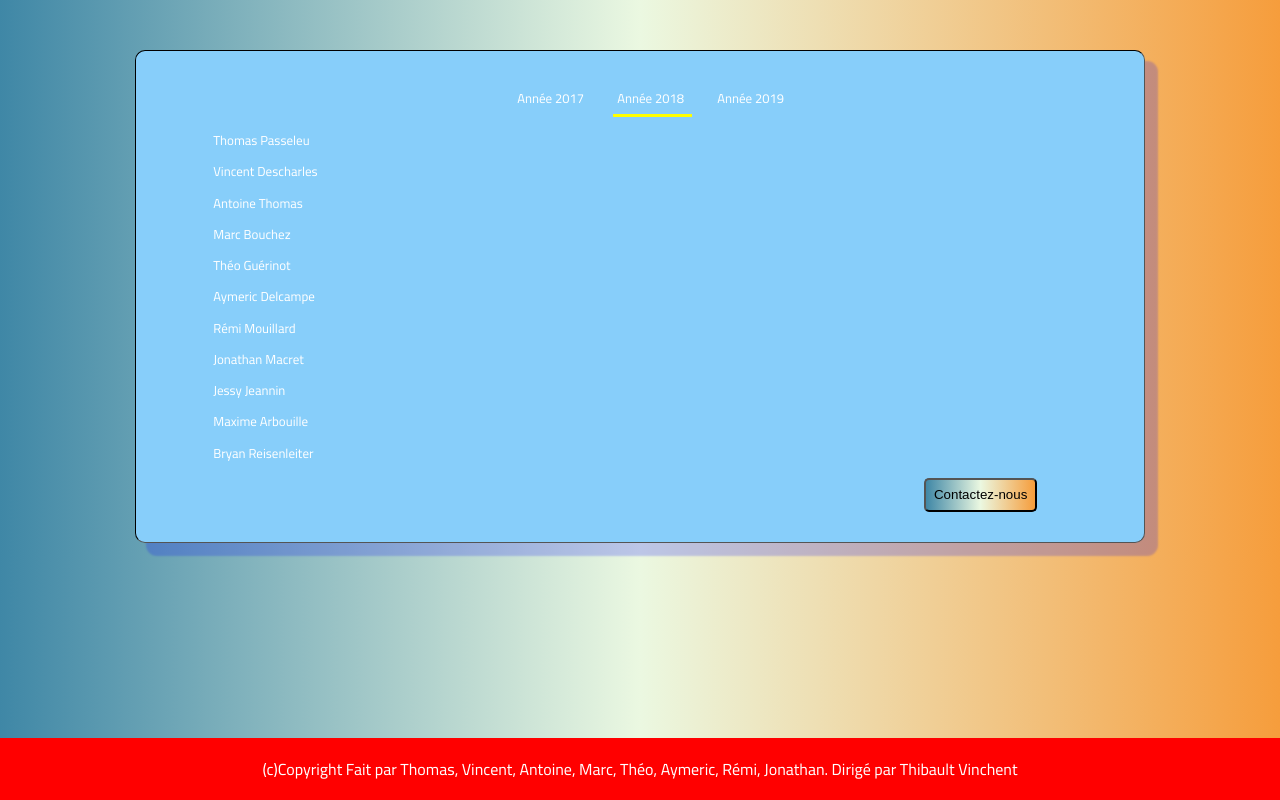
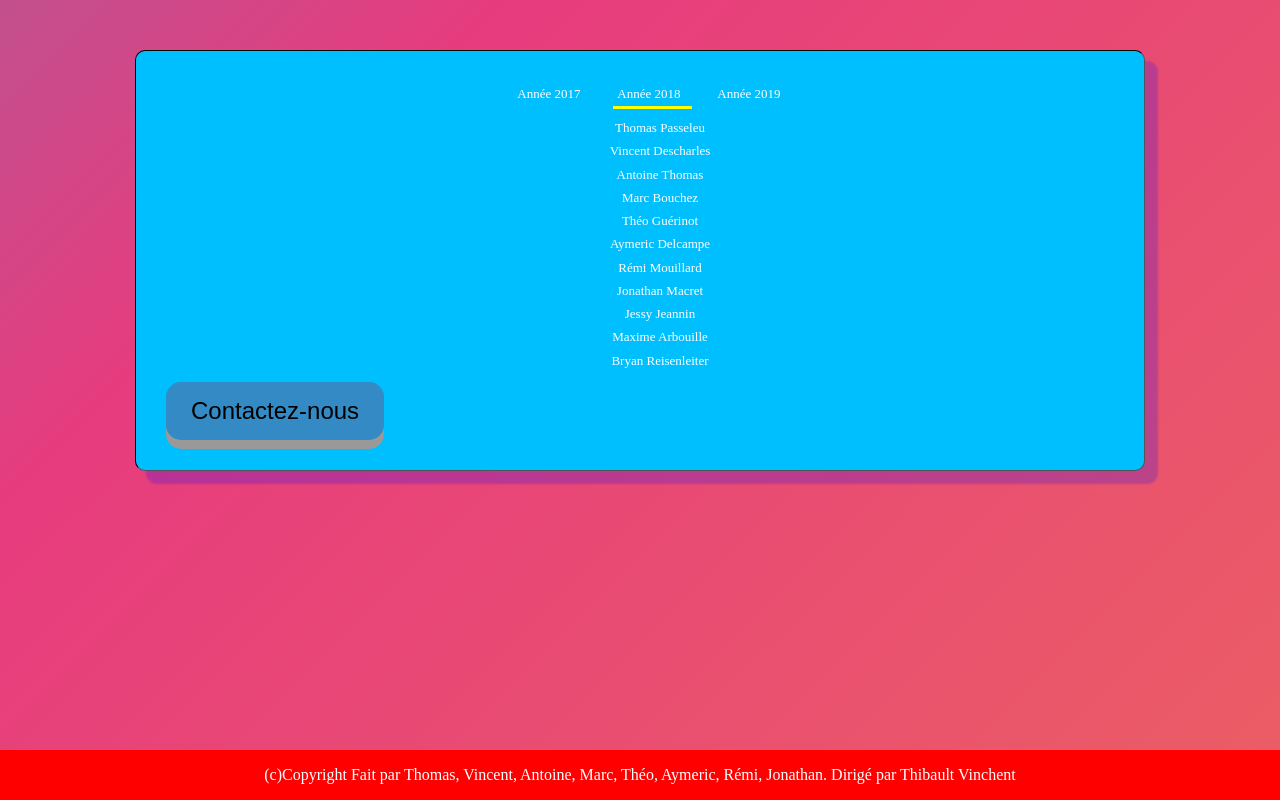
Before and after one commit to tvinchent/ejob, a PHP site: page / in a window 1280 px wide. Run offline with PHP 8.4, Linux system fonts and the light colour scheme.

Commit message:
Le hobbif 2

```diff
--- a/css/commun.css
+++ b/css/commun.css
@@ -1,9 +1,49 @@
 @import url('https://fonts.googleapis.com/css?family=Cairo');
 
 body {
-    font-family: 'Cairo', sans-serif;
-    background: linear-gradient(0.25turn, #3f87a6, #ebf8e1, #f69d3c);
-}
+	width: 100wh;
+	height: 90vh;
+	color: #fff;
+	background: linear-gradient(-45deg, #EE7752, #E73C7E, #23A6D5, #23D5AB);
+	background-size: 400% 400%;
+	-webkit-animation: Gradient 15s ease infinite;
+	-moz-animation: Gradient 15s ease infinite;
+    animation: Gradient 15s ease infinite;}
+    @-webkit-keyframes Gradient {
+        0% {
+            background-position: 0% 50%
+        }
+        50% {
+            background-position: 100% 50%
+        }
+        100% {
+            background-position: 0% 50%
+        }
+    }
+
+    @-moz-keyframes Gradient {
+        0% {
+            background-position: 0% 50%
+        }
+        50% {
+            background-position: 100% 50%
+        }
+        100% {
+            background-position: 0% 50%
+        }
+    }
+
+    @keyframes Gradient {
+        0% {
+            background-position: 0% 50%
+        }
+        50% {
+            background-position: 100% 50%
+        }
+        100% {
+            background-position: 0% 50%
+        }
+    }
 header {
     background-image: url("../images/header-image.jpg");
     height: 400px;
@@ -56,21 +96,53 @@ footer {
     border-color:black;
     border-radius: 10px;
     box-shadow: 12px 12px 2px 1px rgba(0, 0, 255, .2);
-    background-color: #87CEFA;
+    background-color: 	#00BFFF;
     width: 75%;
    margin: auto;
    margin-top: 50px;
 
 }
 .change{
-    padding: 0.8%;
-    display:flex;
-    margin-left: 80%;
-    border-radius: 5px;
-    background: linear-gradient(0.25turn, #3f87a6, #ebf8e1, #f69d3c)
+    padding: 15px 25px;
+  font-size: 24px;
+  text-align: center;
+  cursor: pointer;
+  outline: none;
+  color: #fff;
+  background-color: rgb(52, 138, 196);
+  border: none;
+  border-radius: 15px;
+  box-shadow: 0 9px #999;
 
+}
+.change:hover {background-color:rgb(39, 104, 148)}
+
+.change:active {
+  background-color: #2748b4;
+  box-shadow: 0 5px rgba(102, 102, 102, 0.555);
+  transform: translateY(4px);
 }
 .change a{
     text-decoration: none;
     color: black;
 }
+.contenue{
+-webkit-animation:flipinx 2s linear 0s 1 normal;
+-moz-animation:flipinx 2s linear 0s 1 normal;
+-ms-animation:flipinx 2s linear 0s 1 normal;
+animation:flipinx 2s linear 0s 1 normal;
+}
+
+@-webkit-keyframes flipinx {
+0%{ opacity: 0; -webkit-transform: perspective(400px) rotateX(0deg); transform: perspective(400px) rotateX(90deg); }
+40%{ -webkit-transform: perspective(400px) rotateX(0deg); transform: perspective(400px) rotateX(-10deg); }
+70%{ -webkit-transform: perspective(400px) rotateX(0deg); transform: perspective(400px) rotateX(10deg); }
+100%{ opacity: 1; -webkit-transform: perspective(400px) rotateX(0deg); transform: perspective(400px) rotateX(0deg); }
+}
+
+@keyframes flipinx {
+0%{ opacity: 0; transform: perspective(400px) rotateX(90deg); }
+40%{ transform: perspective(400px) rotateX(-10deg); }
+70%{ transform: perspective(400px) rotateX(10deg); }
+100%{ opacity: 1; transform: perspective(400px) rotateX(0deg); }
+}
--- a/css/listing.css
+++ b/css/listing.css
@@ -36,3 +36,6 @@
     color: black;
     border-bottom: 0.5px solid black;
 }
+.CV {
+    text-align: center;
+}
--- a/index.php
+++ b/index.php
@@ -20,6 +20,7 @@
 
     <div class="div-listing">
         <ul class="ul-listing">
+            <div class="CV">
             <li class="li-listing"><a href="https://www.creeruncv.com/sites/default/files/124-cv-pole-emploi.png">Thomas Passeleu</a></li>
             <li class="li-listing"><a href="https://www.creeruncv.com/sites/default/files/124-cv-pole-emploi.png">Vincent Descharles</a></li>
             <li class="li-listing"><a href="https://www.creeruncv.com/sites/default/files/124-cv-pole-emploi.png">Antoine Thomas</a></li>
@@ -31,6 +32,7 @@
             <li class="li-listing"><a href="https://www.creeruncv.com/sites/default/files/124-cv-pole-emploi.png">Jessy Jeannin</a></li>
             <li class="li-listing"><a href="https://www.creeruncv.com/sites/default/files/124-cv-pole-emploi.png">Maxime Arbouille</a></li>
             <li class="li-listing"><a href="https://www.creeruncv.com/sites/default/files/124-cv-pole-emploi.png">Bryan Reisenleiter</a></li>
+        </div>
         </ul>
     </div>
     <button class="change"><a href="./formulaire.html">Contactez-nous</a></button>
```
